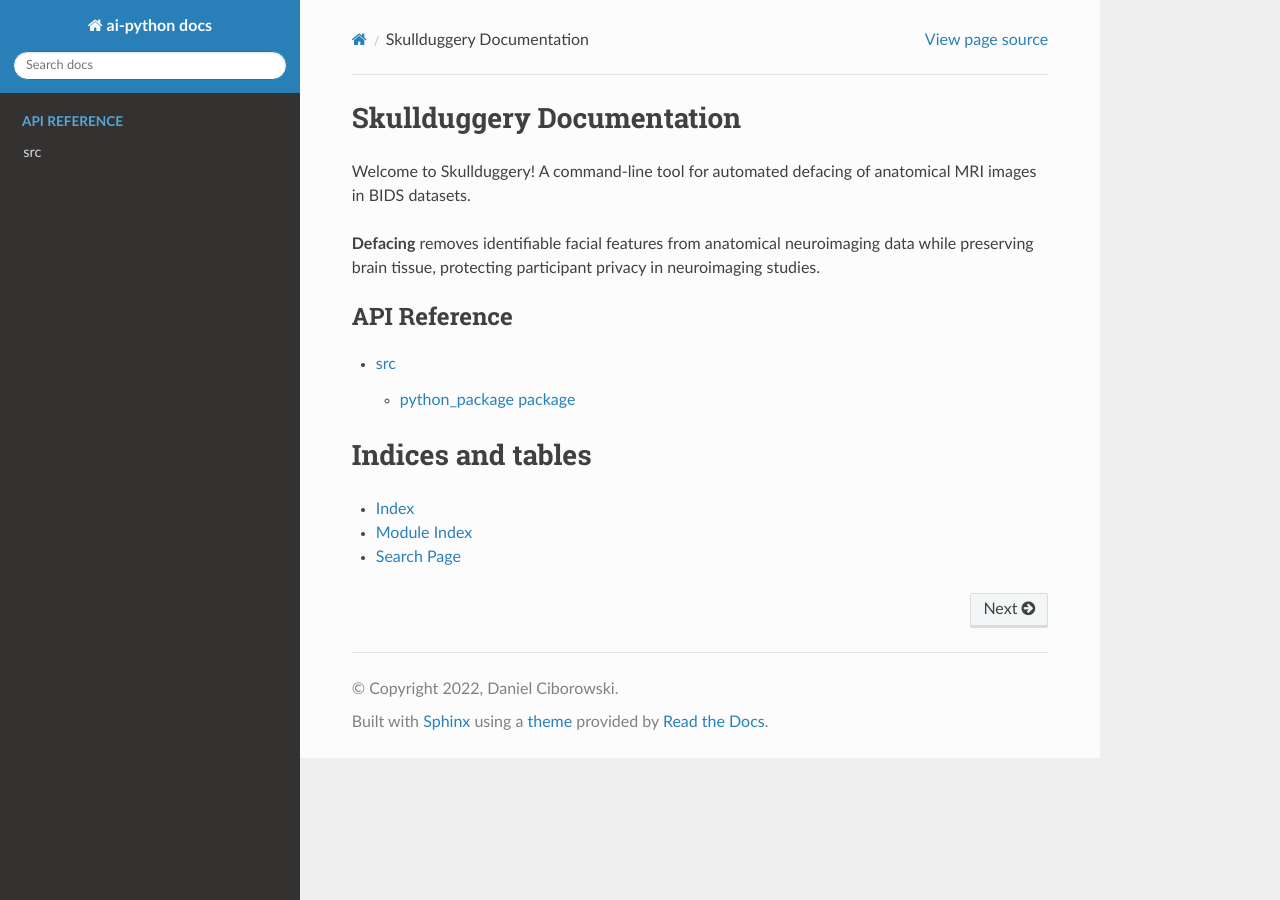
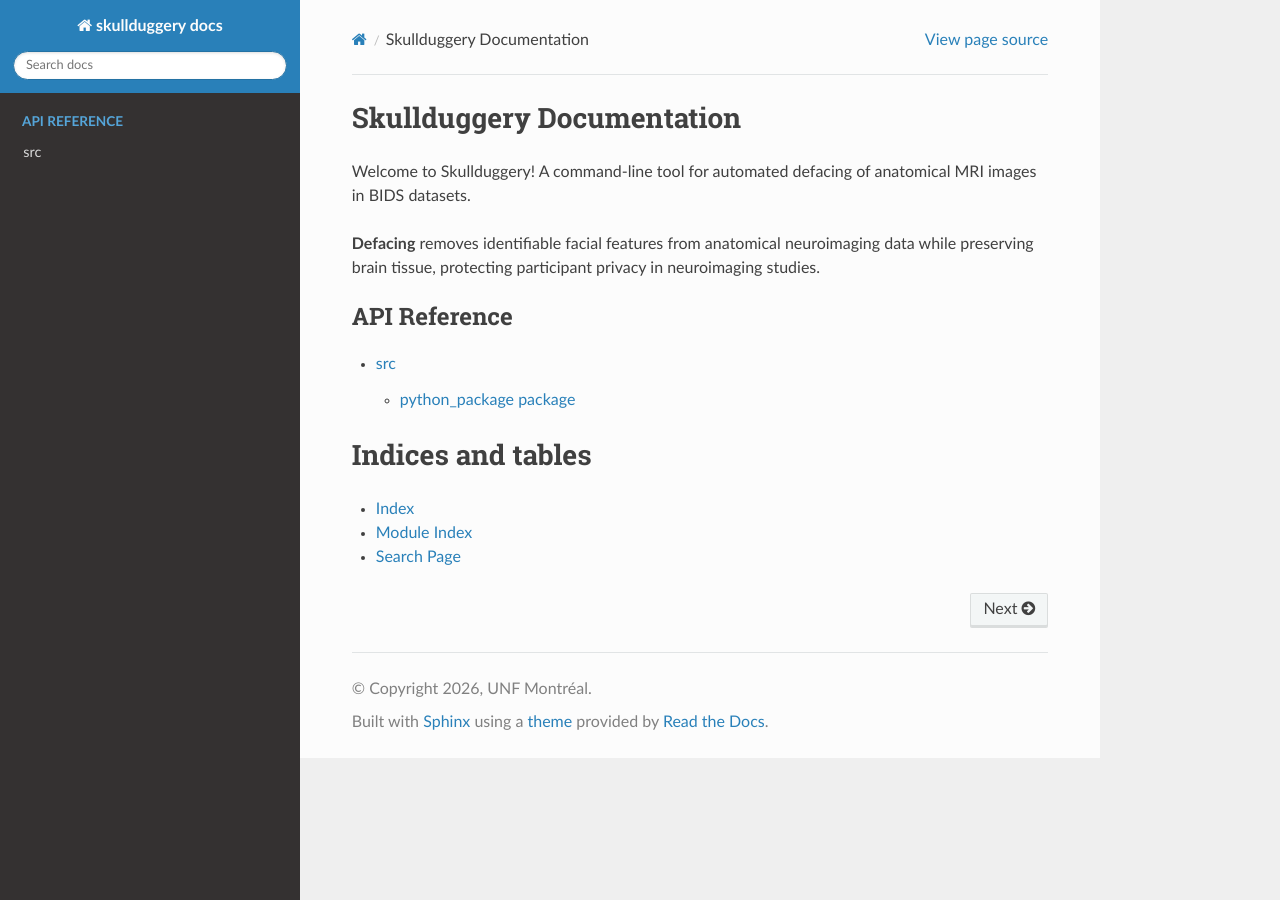
Before and after one commit to UNFmontreal/skullduggery, a Sphinx documentation site: the page built from docs/index.rst, in a window 1280 px wide. Built offline with Sphinx 7.4.7 and the Read the Docs theme 3.1.0, drawn with Linux system fonts in a browser that asks for light colours; pages that are not in the unit, such as notebooks, are missing from menus.

Commit message:
fix docs conf metas

```diff
--- a/docs/conf.py
+++ b/docs/conf.py
@@ -19,9 +19,9 @@ sys.path.insert(0, os.path.abspath("../src/"))
 
 # -- Project information -----------------------------------------------------
 
-project = "ai-python docs"
-copyright = "2022, Daniel Ciborowski"
-author = "Daniel Ciborowski"
+project = "skullduggery docs"
+copyright = "2026, UNF Montréal"
+author = "Basile Pinsard"
 
 # The full version, including alpha/beta/rc tags
 release = "0.1.0"
```
